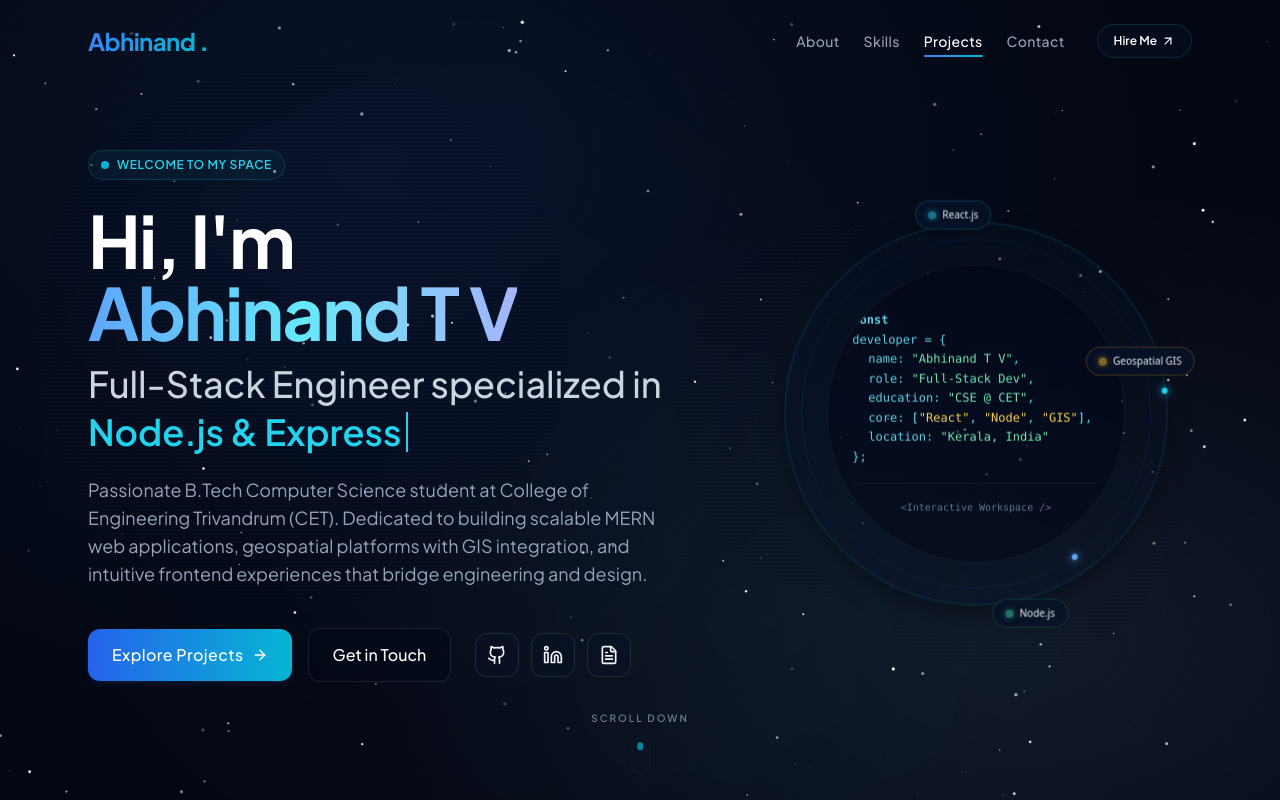
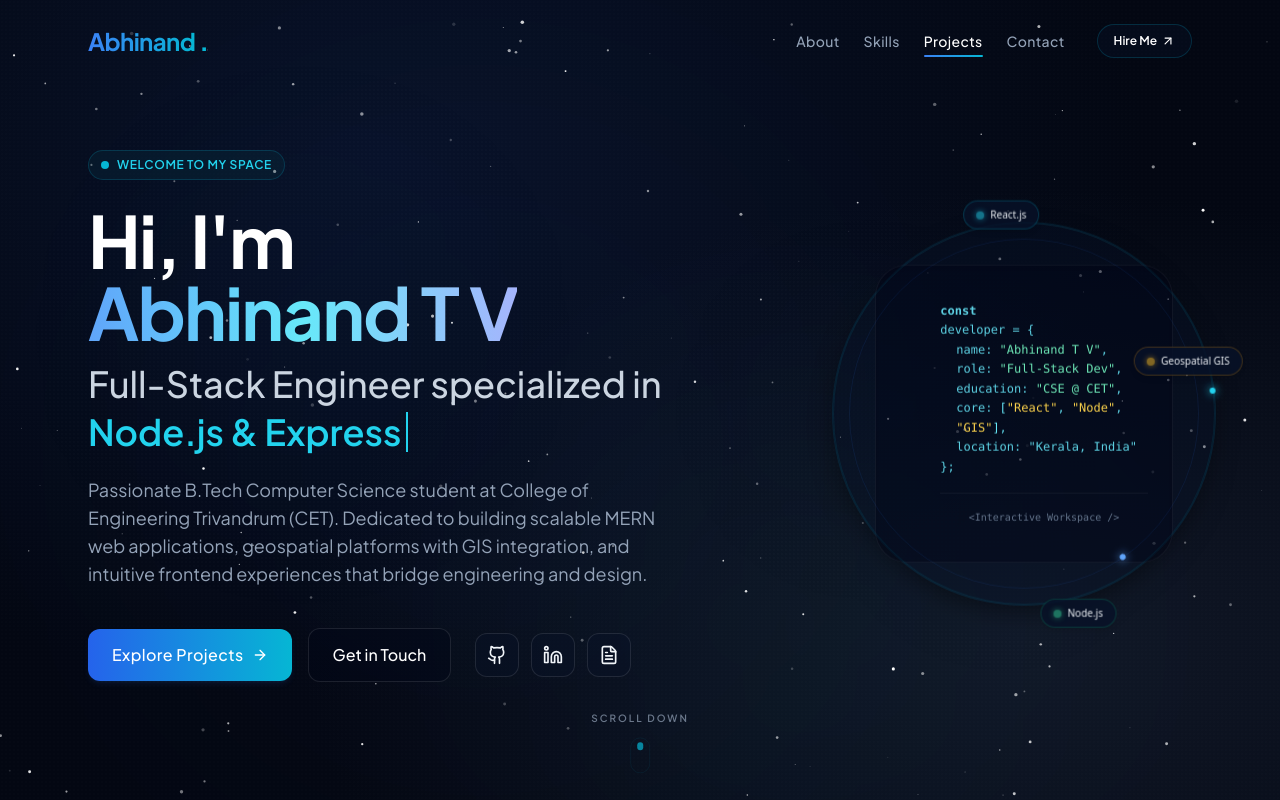
Before and after one commit to abhinand-ab/Portfolio, a React (Create React App) app: page / in a window 1280 px wide. Shown: the top 800 px of the page. Built offline with nearby package versions, Linux system fonts and the light colour scheme.

Commit message:
Small correction

```diff
--- a/src/components/Hero.jsx
+++ b/src/components/Hero.jsx
@@ -172,7 +172,7 @@ export default function Hero() {
                     className="lg:col-span-5 flex justify-center items-center relative"
                 >
                     {/* Main Visual Circle */}
-                    <div className="relative w-80 h-80 sm:w-96 sm:h-96 rounded-full border border-cyan-500/10 flex items-center justify-center p-4 bg-gradient-to-tr from-slate-950/60 to-blue-950/20 backdrop-blur-3xl shadow-xl shadow-cyan-950/15 glassmorphism">
+                    <div className="relative w-80 h-80 sm:w-96 sm:h-96 rounded-full border border-cyan-500/10 flex items-center justify-center p-4 bg-gradient-to-tr from-slate-950/60 to-blue-950/20 backdrop-blur-3xl shadow-xl shadow-cyan-950/15 glassmorphism translate-x-8 sm:translate-x-12">
                         {/* Planetary Orbit Paths and Orbiting Particles */}
                         <div className="absolute inset-0 rounded-full border border-cyan-500/10 pointer-events-none">
                             <div className="absolute inset-0 animate-orbit-cw">
@@ -186,8 +186,8 @@ export default function Hero() {
                         </div>
 
                         {/* Displaying some beautiful interactive coding text in a cool editor layout */}
-                        <div className="w-[85%] h-[85%] rounded-full overflow-hidden bg-slate-950/40 border border-white/5 p-6 flex flex-col justify-center text-xs font-mono text-cyan-300/90 leading-relaxed shadow-inner">
-                            <span className="text-cyan-450 font-bold">const</span> developer = {"{"}
+                        <div className="w-[85%] h-[85%] rounded-[2rem] overflow-hidden bg-slate-950/40 border border-white/5 py-6 pl-14 sm:pl-16 pr-6 flex flex-col justify-center text-xs font-mono text-cyan-300/90 leading-relaxed shadow-inner">
+                            <span className="text-cyan-455 font-bold">const</span> developer = {"{"}
                             <div className="pl-4">
                                 <span>name: </span><span className="text-emerald-300">"Abhinand T V"</span>,
                                 <br />
@@ -199,7 +199,7 @@ export default function Hero() {
                                 <span className="text-amber-300">"React"</span>, <span className="text-amber-300">"Node"</span>, <span className="text-amber-300">"GIS"</span>
                                 <span className="text-cyan-300">]</span>,
                                 <br />
-                                <span>location: </span><span className="text-emerald-300">"Kerala, India"</span>
+                                <span>location: </span><span className="text-emerald-305">"Kerala, India"</span>
                             </div>
                             {"};"}
                             <div className="mt-4 text-[10px] text-slate-500 border-t border-white/5 pt-4 text-center">
```
